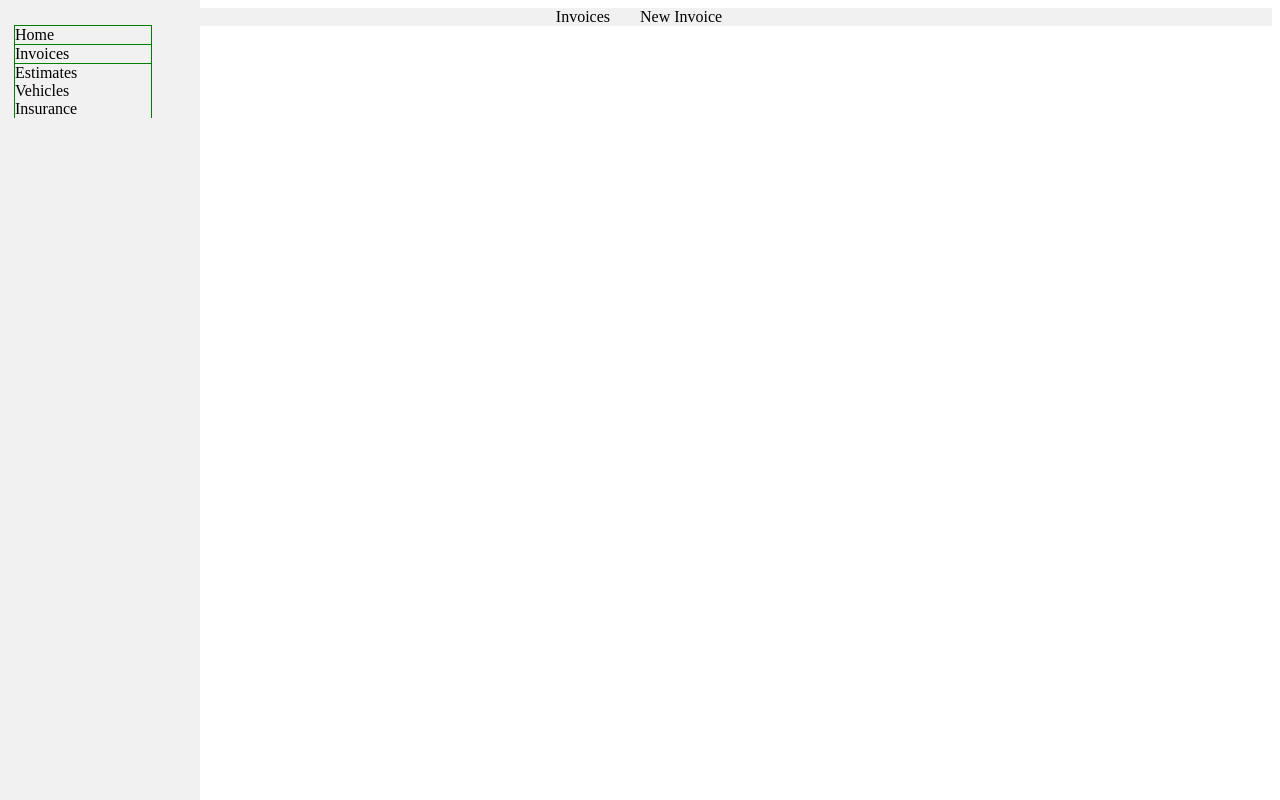
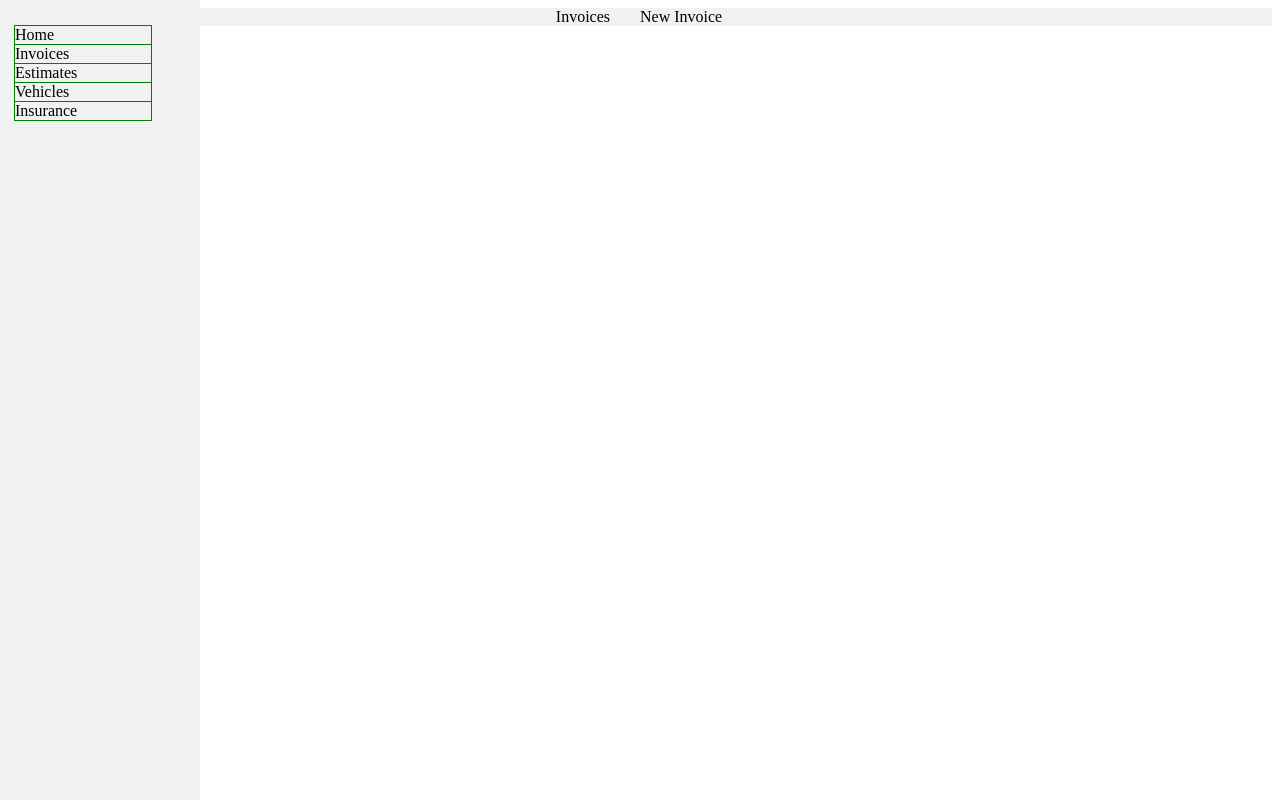
Before and after one commit to srservices9/bootp1.office-manager, a Flask app: page /sections/invoices in a window 1280 px wide. Run offline with Flask 3, Linux system fonts and the light colour scheme.

Commit message:
Added <a> element and class tags to remaining section list items.

```diff
--- a/src/bootp1/templates/main-template.html
+++ b/src/bootp1/templates/main-template.html
@@ -73,9 +73,9 @@
                         <div id="section_buffer">
                                 <li><a class="section" href="/home">Home</a></li>
                                 <li><a class="section" href="/sections/invoices">Invoices</a></li>
-				<li>Estimates</li>
-				<li>Vehicles</li>
-				<li>Insurance</li>
+                                <li><a class="section">Estimates</a></li>
+                                <li><a class="section">Vehicles</a></li>
+                                <li><a class="section">Insurance</a></li>
                         </div>
                 </menu>
 
```
Lines whose indentation alone changed are shown as unchanged.
